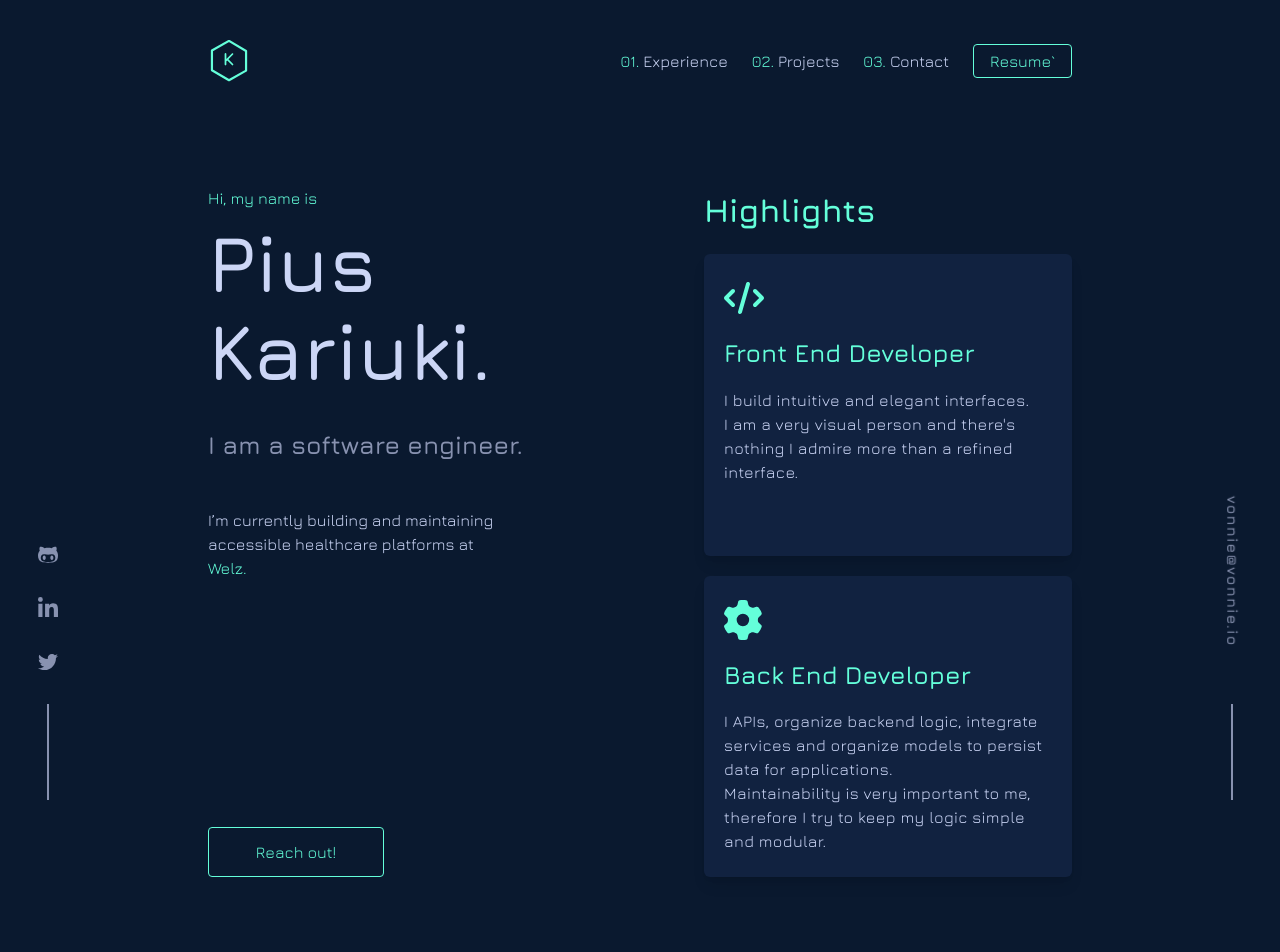
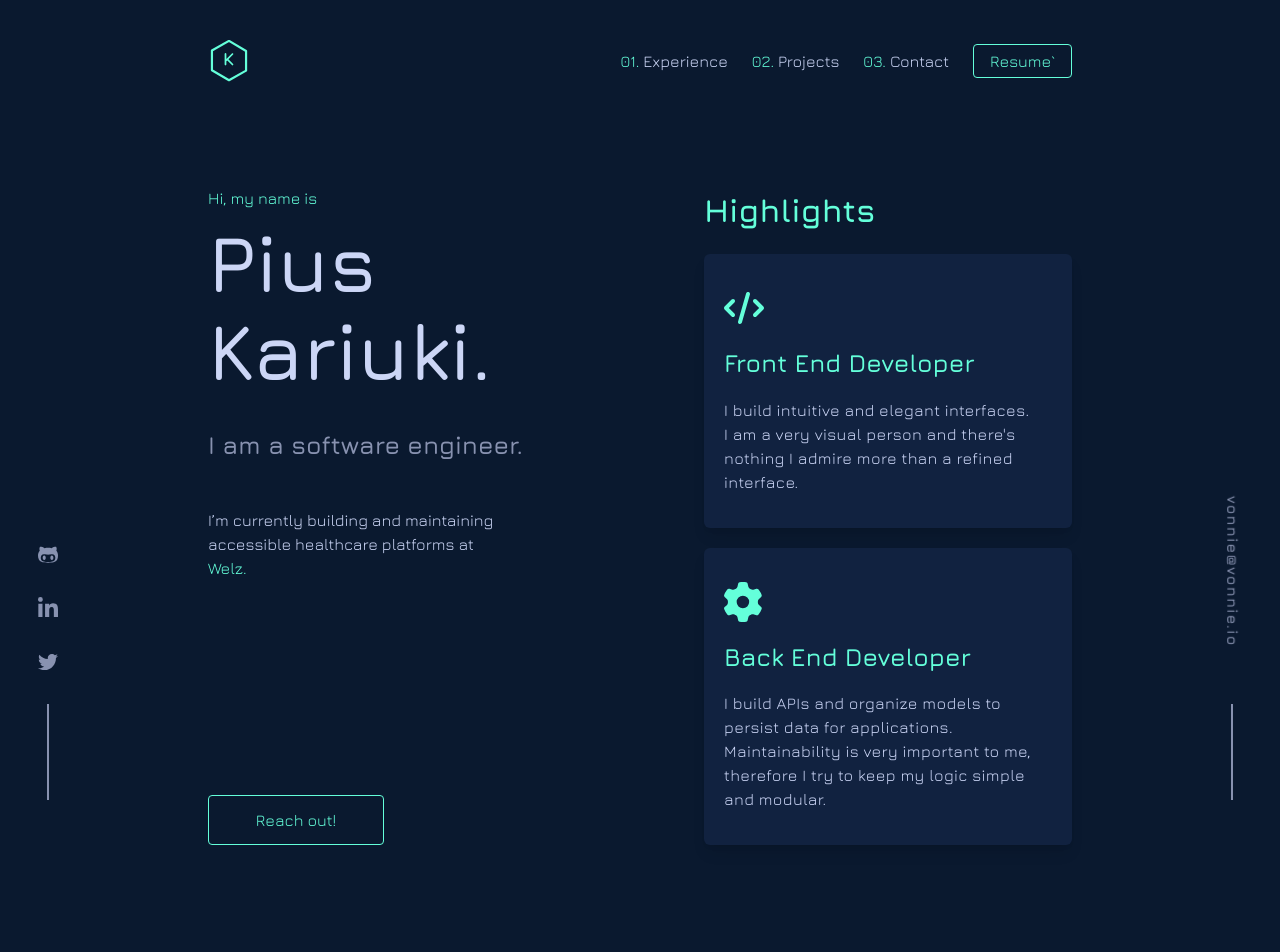
Before and after one commit to PiusKariuki/portfolio, a Vue app: page / in a window 1280 px wide. Shown: the top 952 px of the page. Built offline with nearby package versions, Linux system fonts and the light colour scheme.

Commit message:
Feature: highlight

```diff
--- a/src/modules/Portfolio/sections/Highlights.vue
+++ b/src/modules/Portfolio/sections/Highlights.vue
@@ -5,11 +5,11 @@
       <div
           v-for="(item, index) in highlights"
           :key="index"
-           class="flex flex-col w-full shadow-lg px-[20px] py-[15px] md:py-[24px] rounded-md justify-center
-           text-lightest-slate bg-light-navy gap-4 min-h-[300px]">
+           class="flex flex-col w-full shadow-lg px-[20px] py-[34px] rounded-md justify-center
+           text-lightest-slate bg-light-navy gap-4 ">
         <img :src="item.image" alt="" class="w-6 h-6 lg:w-10 lg:h-10 text-green">
         <p class="h2 text-green">{{item.title}}</p>
-        <div v-html="item.description" class="paragraph tracking-wide h-24 md:h-36" />
+        <div v-html="item.description" class="paragraph tracking-wide " />
       </div>
     </div>
   </div>
@@ -30,8 +30,7 @@ const highlights = [
     title: "Back End Developer",
     image: "/imgs/gear-solid.svg",
     description:`<p>
-                    I  APIs, organize backend logic, integrate services and organize models to persist
-                     data for applications.<br />
+                    I build APIs and organize models to persist  data for applications.<br />
                      Maintainability is very important to me, therefore I try to keep my logic simple and modular.
                     </p>`
   },
```
